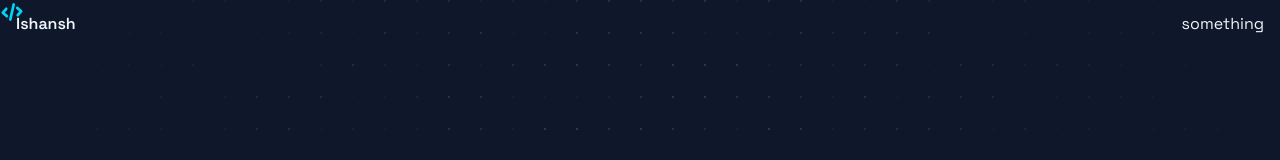
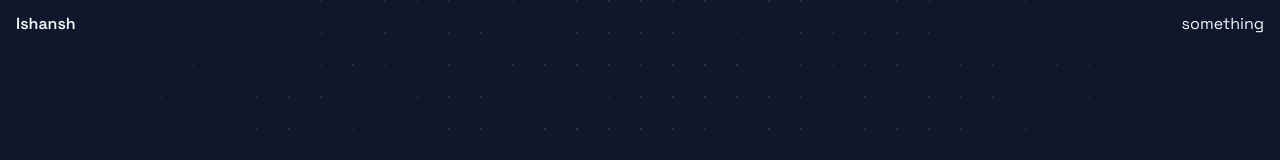
Before and after one commit to zxsharp/portfolio, a Next.js app: page / in a window 1280 px wide. Shown: the top 160 px of the page. Built offline with nearby package versions, Linux system fonts and the light colour scheme.

Commit message:
removed pointer for now cause of laggy feel

```diff
--- a/src/app/globals.css
+++ b/src/app/globals.css
@@ -129,7 +129,7 @@
 
 @layer base {
   * {
-    @apply border-border outline-ring/50 cursor-none ;
+    @apply border-border outline-ring/50;
   }
   body {
     @apply bg-background text-foreground;
--- a/src/app/page.tsx
+++ b/src/app/page.tsx
@@ -33,7 +33,7 @@ export default function Home() {
 
 
 
-      <CodePointer />
+      {/* <CodePointer /> */}
 
       <NavBar />
 
```
